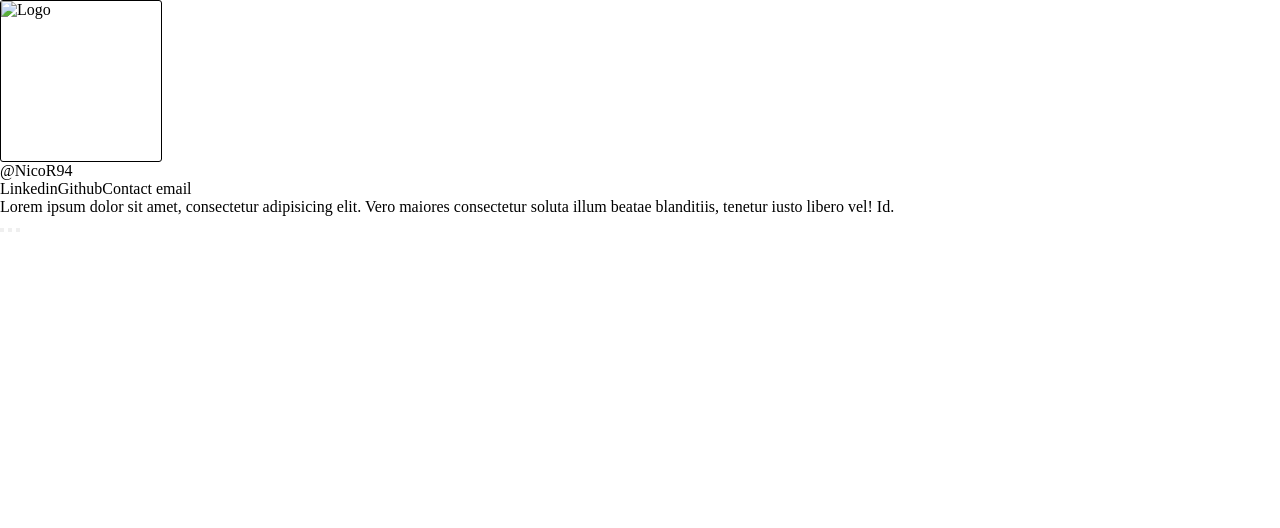
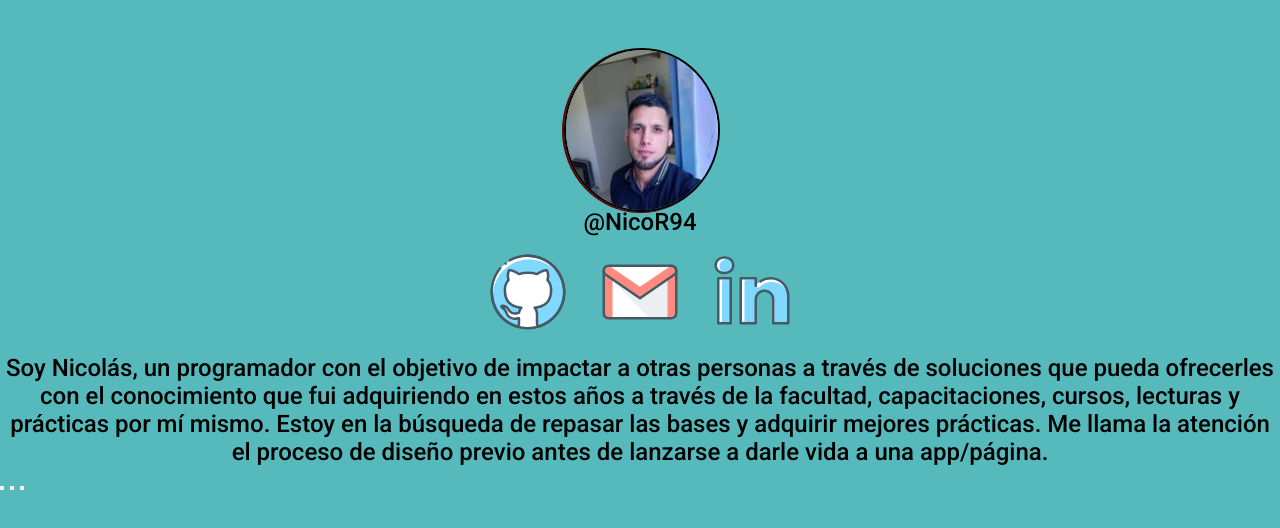
Before and after one commit to Nicolasr94/Nicolasr94.github.io, a plain HTML site: page index.html in a window 1280 px wide. Drawn offline with Linux system fonts and the light colour scheme.

Commit message:
aa folder 'assets',css properties,html

```diff
--- /dev/null
+++ b/assets/style.css
@@ -0,0 +1,56 @@
+
+*{
+    margin: 0;
+    padding: 0;
+}
+body{
+    width: 100vw;
+    height: 100vh;
+    min-width: 30rem;
+    background-color: #56BABD;
+    color: black;
+    font-family: 'Roboto', sans-serif;
+    font-size: 1.5rem;
+    margin: auto;
+}
+
+header{
+    display: flex;
+    flex-direction: column;
+    align-items: center;
+    margin-top: 3rem;
+}
+header nav {
+    display: flex;
+}
+
+nav a img{
+    margin: 1rem;
+    width: 5rem;
+    height: 5rem;
+}
+
+
+.containImg{
+    width: 9.5rem;
+    height: 10rem;
+    border-radius: 50%;
+}
+
+.containImg img{
+    width: 100%;
+    height: 100%;
+    border-radius: 50%;
+    border: 2px solid black;
+    box-shadow:-1.5px .5px .5px .5px  #690000;
+
+}
+
+article p{
+    margin: auto;
+    min-width: 30rem;
+    text-align: center;
+    text-justify:distribute;
+    width: 100%;
+
+}
--- a/index.html
+++ b/index.html
@@ -1,27 +1,46 @@
 <!DOCTYPE html>
-<html lang="en">
+<html lang="es">
 <head>
+<link rel="preconnect" href="https://fonts.googleapis.com">
+<link rel="preconnect" href="https://fonts.gstatic.com" crossorigin>
+<link href="https://fonts.googleapis.com/css2?family=Roboto:wght@500&display=swap" rel="stylesheet">
     <meta charset="UTF-8">
     <meta name="viewport" content="width=device-width, initial-scale=1.0">
-    <link rel="stylesheet" href="style.css">
+    <link rel="stylesheet" href="./assets/style.css">
     <title>Nicolas Rivero</title>
+    <meta name="description" content="Mi pagina personal hosteada por Github"/>
+    <meta name="keywords" content="personal,web,Nicolas,Rivero"/>
+    <meta name="author" content="Nicolas Rivero">
+    <meta name="copyright" content="NicoR94 2023"/>
+    <!-- -->
+    <meta name="robots" content="index nofollow"/>
+    <!-- -->
+    <link rel="icon" href="" type="image/png"/>
+    <!-- -->
+    <meta porprety="og:title" content="Personal Web Nicolas Rivero"/>
+    <meta porprety="og:description" content="Mi pagina personal hosteada por Github"/>
+    <meta porprety="og:type" content="PersonalWeb"/>
+    <meta porpetry="og:image" content="icono.png"/>
+    <meta porpetry="og:url" content=""/>
+
 </head>
 <body>
     <header>
         <div class="containImg">
-            <img src="" alt="Logo">
+            <img src="nicolas.jpg" alt="Logo">
         </div>
         <p>@NicoR94</p>
         <nav>
-            <a>Linkedin</a>
-            <a>Github</a>
-            <a>Contact email</a>
+            <a href="https://github.com/Nicolasr94"><img src="./assets/images/githubLOGO.svg"></img></a>
+            <a href="https://github.com/Nicolasr94"><img src="./assets/images/emailLOGO.svg"></img></a>
+            <a href="www.linkedin.com/in/nicolasrivero94"><img src="./assets/images/linkedinLOGO.svg"></img></a>
         </nav>
     </header>
 
     <article>
-        <p>Lorem ipsum dolor sit amet, consectetur adipisicing elit.
-        Vero maiores consectetur soluta illum beatae blanditiis, tenetur iusto libero vel! Id.</p>
+        <p>
+            Soy Nicolás, un programador con el objetivo de impactar a otras personas a través de soluciones que pueda ofrecerles con el conocimiento que fui adquiriendo en estos años a través de la facultad, capacitaciones, cursos, lecturas y prácticas por mí mismo. Estoy en la búsqueda de repasar las bases y adquirir mejores prácticas. Me llama la atención el proceso de diseño previo antes de lanzarse a darle vida a una app/página.
+        </p>
     </article>
 
     <footer>
--- a/style.css
+++ /dev/null
@@ -1,34 +0,0 @@
-*{
-    margin: 0;
-    padding: 0;
-}
-
-body{
-    width: 100vw;
-    height: 100vh;
-    margin: 0;
-}
-
-header{
-    display: flex;
-    flex-direction: column;
-    margin: 0;
-
-}
-
-.containImg{
-    width: 10rem;
-    height: 10rem;
-    border: 1px solid black;
-    border-radius: 3px;
-}
-
-img{
-    width: 100%;
-    height: 100%;
-}
-
-header nav{
-    display: flex;
-
-}
```
Also changed, not shown: assets/images/Untitled Design.png (added), assets/images/emailLOGO.svg (added), assets/images/githubLOGO.svg (added), assets/images/instagramLOGO.svg (added), assets/images/linkedinLOGO.svg (added), nicolas.jpg (added).
